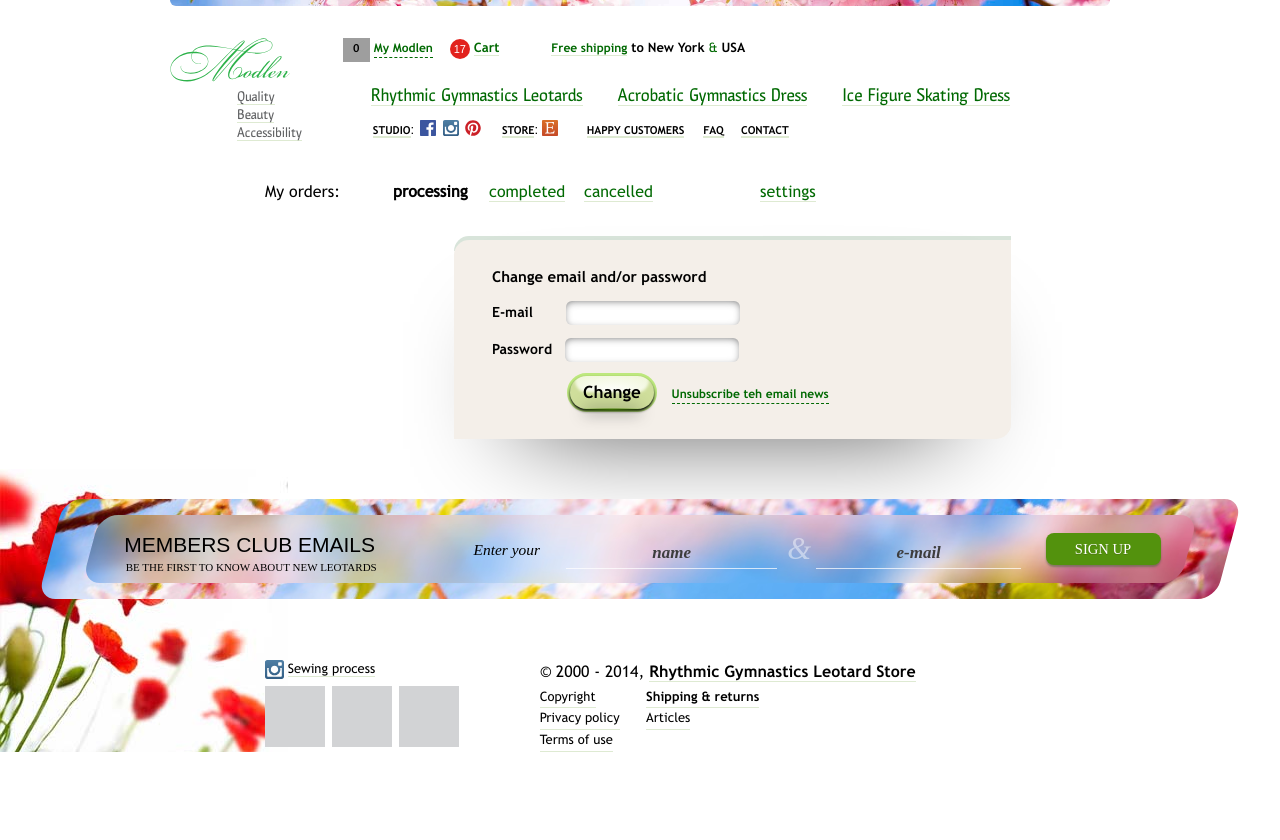
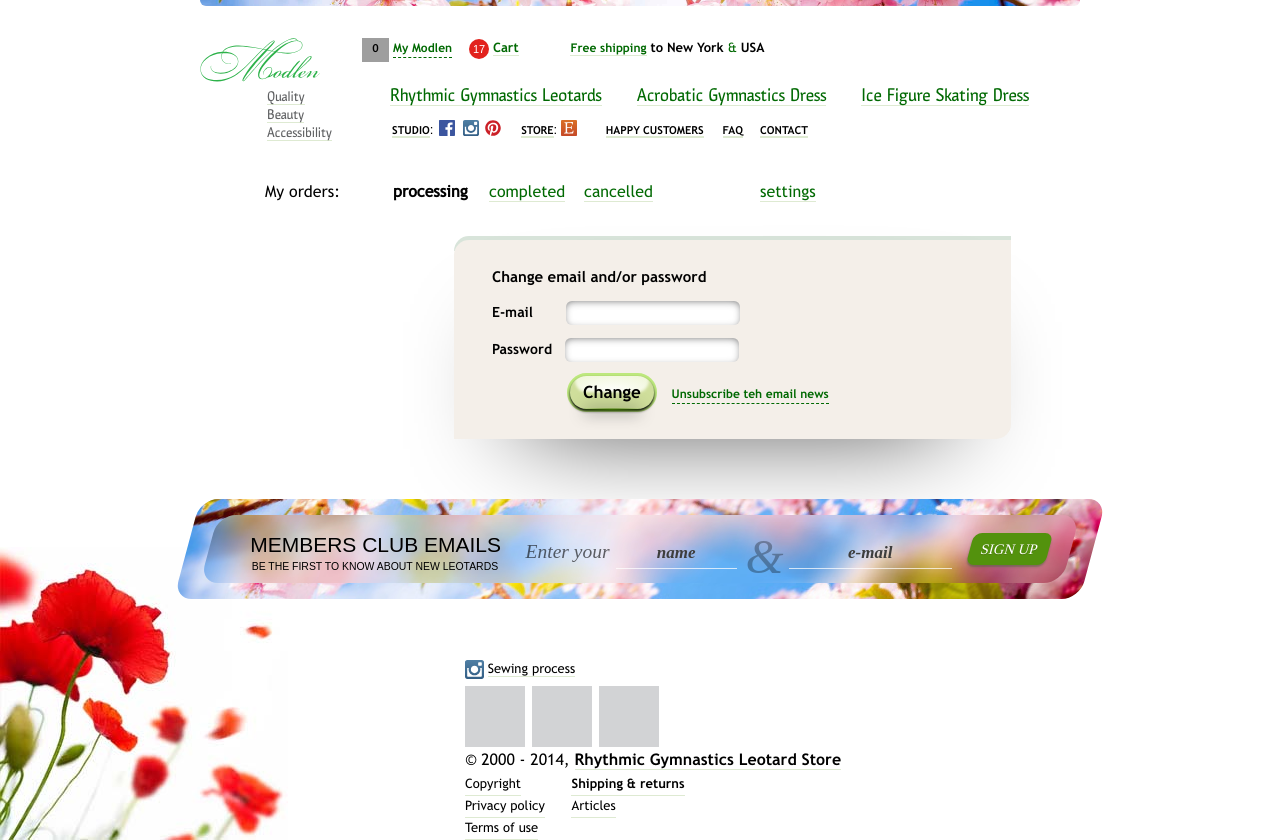
Before and after one commit to rogozhnikoff/modlen-html, a PHP site: page /change-mail.php in a window 1280 px wide. Before the commit the page ends 752 px from the top, so only its background shows below. Run offline with PHP 8.4, Linux system fonts and the light colour scheme; grey boxes are pictures that could not be loaded.

Commit message:
footer-banner

```diff
--- a/_footer.php
+++ b/_footer.php
@@ -17,7 +17,7 @@
 
                 <p class="and">&amp;</p>
                 <input class="field field-2" name="name" placeholder="e-mail" type="email">
-                <button class="_button">SIGN UP&nbsp;</button>
+                <button class="sbtn sbtn_skew">SIGN UP&nbsp;</button>
 
             </div>
 
--- a/_header.php
+++ b/_header.php
@@ -31,6 +31,7 @@
     <link rel="stylesheet" href="css/size-list.css"/>
     <link rel="stylesheet" href="css/measure-list.css"/>
     <link rel="stylesheet" href="css/delivery.css"/>
+    <link rel="stylesheet" href="css/foot-banner.css"/>
     <link rel="stylesheet" href="css/data-list.css"/>
     <link rel="stylesheet" href="css/modlen.css"/>
 
--- /dev/null
+++ b/css/foot-banner.css
@@ -0,0 +1,188 @@
+
+.and {
+    clear: both;
+    z-index: 3;
+    margin: -71px 0 0 62%;
+    /*background-color: rgba(255, 255, 255, 0);*/
+    font: italic 400 6em/1.23 'PT Sans';
+    color: rgba(0, 0, 0, .3)
+}
+
+.and, .element {
+    position: relative;
+    float: left
+}
+
+.element {
+    border-radius: 18px;
+    background-repeat: no-repeat;
+    -webkit-background-size: cover;
+    background-size: cover;
+    background-position: center center;
+    background-color: #dedede
+}
+
+.enter-your {
+    float: left;
+    z-index: 6;
+    margin: -60px 0 0 36.99844%;
+    font: italic 400 2.4em/1.38 'PT Sans'
+}
+
+.enter-your, .field {
+    position: relative;
+    color: rgba(0, 0, 0, .6)
+}
+
+.field {
+    display: block;
+    float: right;
+    height: 29px;
+    margin-top: -60px;
+    padding: 0 10px;
+    border: none;
+    border-bottom: 1px solid rgba(255, 255, 255, .72);
+    background-color: rgba(242, 242, 242, 0);
+    font: italic 700 17px/1.38 'PT Sans';
+    text-align: center;
+    outline: none;
+    -webkit-transition: all 0.3s;
+    -moz-transition: all 0.3s;
+    -ms-transition: all 0.3s;
+    -o-transition: all 0.3s;
+    transition: all 0.3s;
+}
+
+.field::-webkit-input-placeholder {
+    color: #3d3d3d;
+}
+
+.header {
+    font-size: 21px;
+}
+
+.header, .header-text {
+    font-family: "PT_Sans-Narrow-Regular", Arial, "Helvetica Neue", Helvetica, sans-serif;
+    float: left;
+    line-height: 1.38;
+    text-transform: uppercase;
+    color: #000
+}
+
+.header-text {
+    clear: both;
+    margin-left: .56476%;
+    font-size: 1.285em;
+}
+
+.memberclub-header {
+    position: relative;
+    float: left;
+    z-index: 9;
+    width: 270px;
+    height: 41px;
+    margin: -68px 0 0 5.7%
+}
+
+.sbtn {
+    padding: 0;
+    display: block;
+    position: relative;
+    float: right;
+    clear: both;
+    z-index: 2;
+    width: 9%;
+    height: 32px;
+    margin: -66px 3.5% 0 0;
+    border-radius: 8px;
+    background: #53920d;
+    -webkit-box-shadow: 0 2px 2px rgba(59, 98, 54, .5);
+    box-shadow: 0 2px 2px rgba(59, 98, 54, .5);
+    text-shadow: 0 1px 0 rgba(67, 95, 17, .5);
+    font: 400 1.8em/2.08 'PT Sans';
+    text-align: center;
+    text-indent: 3px;
+    color: #fff
+}
+
+.sbtn:hover {
+    background: #335b09;
+}
+
+.sbtn_skew {
+    -webkit-transform: skewX(-15deg);
+    -moz-transform: skewX(-15deg);
+    -ms-transform: skewX(-15deg);
+    -o-transform: skewX(-15deg);
+    transform: skewX(-15deg);
+    -webkit-background-size: cover;
+    background-size: cover;
+}
+
+/*._button {*/
+/*padding: 0;*/
+/*display: block;*/
+/*position: relative;*/
+/*float: right;*/
+/*clear: both;*/
+/*z-index: 2;*/
+/*width: 9%;*/
+/*height: 32px;*/
+/*margin: -66px 9.3% 0 0;*/
+/*border-radius: 8px;*/
+/*background: #53920d;*/
+/*-webkit-box-shadow: 0 2px 2px rgba(59, 98, 54, .5);*/
+/*box-shadow: 0 2px 2px rgba(59, 98, 54, .5);*/
+/*text-shadow: 0 1px 0 rgba(67, 95, 17, .5);*/
+/*font: 400 1.8em/2.08 'PT Sans';*/
+/*text-align: center;*/
+/*text-indent: 3px;*/
+/*color: #fff*/
+/*}*/
+
+/*._button:hover {*/
+/*background: #335b09;*/
+/*}*/
+
+.element-1 {
+    z-index: 0;
+    width: 103%;
+    height: 100px;
+    margin-left: -1.5%;
+    background: url("../img/texture/Spring-2_spam-1.jpg");
+    -webkit-transform: skewX(-15deg);
+    -moz-transform: skewX(-15deg);
+    -ms-transform: skewX(-15deg);
+    -o-transform: skewX(-15deg);
+    transform: skewX(-15deg);
+    -webkit-background-size: cover;
+    background-size: cover;
+}
+
+.element-2 {
+    clear: both;
+    z-index: 1;
+    width: 98%;
+    height: 68px;
+    margin: -84px 0 0 1%;
+    background: url("../img/texture/Spring-2_spam-2blur.jpg");
+    -webkit-background-size: cover;
+    background-size: cover;
+    -webkit-transform: skewX(-15deg);
+    -moz-transform: skewX(-15deg);
+    -ms-transform: skewX(-15deg);
+    -o-transform: skewX(-15deg);
+    transform: skewX(-15deg);
+}
+
+.field-1 {
+    z-index: 5;
+    width: 11.5%;
+    margin-right: 39%
+}
+
+.field-2 {
+    z-index: 4;
+    width: 16.2%;
+    margin-right: 14.6%;
+}
--- a/css/foot.css
+++ b/css/foot.css
@@ -1,5 +1,5 @@
 .foot {
-    background: #fff url("../img/texture/footer-back-test.jpg") 0 30px no-repeat
+    background: #fff url("../img/texture/footer-back-test.jpg") left bottom no-repeat;
 }
 
 .foot__wrap {
--- a/css/modlen.css
+++ b/css/modlen.css
@@ -1,4 +1,3 @@
-
 
 .wrapper {
     position: relative;
@@ -8,22 +7,21 @@
 }
 
 .container {
-  min-width: 940px;
-  max-width: 1280px;
+    /*min-width: 940px;*/
+    /*max-width: 1280px;*/
+    width: 880px;
     margin-left: auto;
     margin-right: auto
 }
 
 .container__in {
-  max-width: 1000px;
+    /*max-width: 1000px;*/
     margin: auto;
 }
 
 .main__in {
     width: 100%
 }
-
-
 
 .navi-list__item {
     float: left;
@@ -40,10 +38,12 @@
     cursor: none;
 
 }
-.navi-list__item.active a{
+
+.navi-list__item.active a {
     color: #000;
     outline: none;
 }
+
 .navi-list__item.active:visited, .navi-list__item.active:link {
     color: #fff
 }
@@ -107,13 +107,6 @@
 .social-list__link:hover, .social-list__link:active {
     opacity: .8
 }
-
-
-
-
-
-
-
 
 .line-crow {
     border-bottom: 1px solid #ccc;
@@ -167,13 +160,6 @@
     margin: 50px auto
 }
 
-
-
-
-
-
-
-
 .bonus {
     color: #4e4e4e;
     vertical-align: top;
@@ -197,18 +183,13 @@
     padding-top: 5px
 }
 
-
-
 .boxy {
     font-family: 'GrossKunst'
 }
 
-
-
 .grid-sizer {
     width: 25%
 }
-
 
 .box_bt {
     border-top: 15px solid #d8e4da;
@@ -244,8 +225,6 @@
 .box__inner_pt_21 {
     padding-top: 23px
 }
-
-
 
 .red-line {
     position: absolute;
@@ -293,16 +272,17 @@
 
 }
 
-
 .change-mail__head {
     font-family: 'trebuchet_msbold';
     font-size: 15px
 }
-.change-mail{
+
+.change-mail {
     margin-left: 185px;
     text-align: center;
 
 }
+
 .change-mail__head_mb_12 {
     margin-bottom: 12px
 }
@@ -416,8 +396,6 @@
     max-width: 960px;
 }
 
-
-
 .input-wrap {
     position: relative
 }
@@ -436,8 +414,6 @@
     opacity: .6
 }
 
-
-
 .processing-order__my {
     /*margin: 0 0 0 264px*/
     margin-bottom: 36px;
@@ -452,8 +428,6 @@
     margin: 30px auto 30px;
 }
 
-
-
 .replace-list__item {
     margin: 0 0 5px
 }
@@ -468,11 +442,11 @@
     margin: 0 0 0 19px
 }
 
-
 .drop-list__item {
     margin-bottom: 9px;
 }
-.drop-list__item_mb{
+
+.drop-list__item_mb {
     margin-bottom: 0;
 }
 
@@ -482,7 +456,6 @@
     margin-bottom: 6px;
     padding-left: 13px;
 }
-
 
 .select-wrap {
     width: 165px;
@@ -548,7 +521,6 @@
     margin: 45px 0 0 0;
 }
 
-
 input[type=radio].deadline-radio {
     display: none
 }
@@ -573,10 +545,6 @@ input[type=radio].deadline-radio:checked + label.deadline-label:before {
     left: 5px
 }
 
-
-
-
-
 .pointer-wrap {
     position: relative
 }
@@ -589,9 +557,11 @@ input[type=radio].deadline-radio:checked + label.deadline-label:before {
     margin: 0 0 6px;
     cursor: pointer;
 }
-.color-list__item_custom{
+
+.color-list__item_custom {
     margin-top: 27px;
 }
+
 .color-list__item:hover .color-list__circle {
     background-color: #e5e5e5
 }
@@ -717,7 +687,7 @@ input[type=radio].deadline-radio:checked + label.deadline-label:before {
 .preview__bottom {
     position: relative;
     width: 85%;
-  margin: 30px auto 0 ;
+    margin: 30px auto 0;
 
 }
 
@@ -1097,8 +1067,6 @@ input[type=radio].deadline-radio:checked + label.deadline-label:before {
     width: 21px
 }
 
-
-
 .my-list {
     font-family: 'trebuchet_msregular';
     max-width: 750px;
@@ -1166,157 +1134,6 @@ input[type=radio].deadline-radio:checked + label.deadline-label:before {
 
 .fluid-span-1 {
     width: 100%
-}
-
-.and {
-  clear: both;
-  z-index: 3;
-  margin: -71px 0 0 61.5%;
-  background-color: rgba(255, 255, 255, 0);
-  font: italic 400 3.8em/1.38 'PT Sans';
-  color: rgba(255, 255, 255, .45)
-}
-
-.and, .element {
-  position: relative;
-  float: left
-}
-
-.element {
-  border-radius: 18px;
-  background-repeat: no-repeat;
-  -webkit-background-size: cover;
-  background-size: cover;
-  background-position: center center;
-  background-color: #dedede
-}
-
-.enter-your {
-  float: left;
-  z-index: 6;
-  margin: -60px 0 0 36.99844%;
-  font: italic 400 1.9em/1.38 'PT Sans'
-}
-
-.enter-your, .field {
-  position: relative;
-  color: #000
-}
-
-.field {
-  display: block;
-  float: right;
-  height: 29px;
-  margin-top: -60px;
-  padding: 0 10px;
-  border: none;
-  border-bottom: 1px solid rgba(255, 255, 255, .72);
-  background-color: rgba(242, 242, 242, 0);
-  font: italic 700 17px/1.38 'PT Sans';
-  text-align: center;
-  outline: none;
-  -webkit-transition: all 0.3s;
-  -moz-transition: all 0.3s;
-  -ms-transition: all 0.3s;
-  -o-transition: all 0.3s;
-  transition: all 0.3s;
-}
-.field::-webkit-input-placeholder{
-  color: #3d3d3d;
-}
-
-.header {
-  font-family: "PT_Sans-Narrow-Regular", Arial, "Helvetica Neue", Helvetica, sans-serif;
-  font-size: 21px;
-}
-
-.header, .header-text {
-  float: left;
-  line-height: 1.38;
-  text-transform: uppercase;
-  color: #000
-}
-
-.header-text {
-  clear: both;
-  margin-left: .56476%;
-  font-size: 11px;
-}
-
-.memberclub-header {
-  position: relative;
-  float: left;
-  z-index: 9;
-  width: 270px;
-  height: 41px;
-  margin: -68px 0 0 9.7%
-}
-
-._button {
-  padding: 0;
-  display: block;
-  position: relative;
-  float: right;
-  clear: both;
-  z-index: 2;
-  width: 9%;
-  height: 32px;
-  margin: -66px 9.3% 0 0;
-  border-radius: 8px;
-  background: #53920d;
-  -webkit-box-shadow: 0 2px 2px rgba(59, 98, 54, .5);
-  box-shadow: 0 2px 2px rgba(59, 98, 54, .5);
-  text-shadow: 0 1px 0 rgba(67, 95, 17, .5);
-  font: 400 1.8em/2.08 'PT Sans';
-  text-align: center;
-  text-indent: 3px;
-  color: #fff
-}
-._button:hover{
-  background: #335b09;
-}
-
-.element-1 {
-  z-index: 0;
-  width: 92%;
-  height: 100px;
-  margin-left: 4%;
-  background: url("../img/texture/Spring-2_spam-1.jpg");
-  -webkit-transform: skewX(-15deg);
-  -moz-transform: skewX(-15deg);
-  -ms-transform: skewX(-15deg);
-  -o-transform: skewX(-15deg);
-  transform: skewX(-15deg);
-  -webkit-background-size: cover;
-  background-size: cover;
-}
-
-.element-2 {
-  clear: both;
-  z-index: 1;
-  width: 85.8%;
-  height: 68px;
-  margin: -84px 0 0 7.1%;
-  background: url("../img/texture/Spring-2_spam-2blur.jpg");
-  -webkit-background-size: cover;
-  background-size: cover;
-  -webkit-transform: skewX(-15deg);
-  -moz-transform: skewX(-15deg);
-  -ms-transform: skewX(-15deg);
-  -o-transform: skewX(-15deg);
-  transform: skewX(-15deg);
-}
-
-.field-1 {
-  z-index: 5;
-  width: 14.9%;
-  margin-right: 39.3%
-}
-
-.field-2 {
-  z-index: 4;
-  width: 14.4984375%;
-  margin-right: 20.2%
 }
 
 .blurJS {
@@ -1339,8 +1156,6 @@ input[type=radio].deadline-radio:checked + label.deadline-label:before {
     z-index: 11
 }
 
-
-
 .spb-block {
     padding: 50px 20px
 }
@@ -1419,7 +1234,8 @@ a.small_cart {
     margin-top: 5px;
     color: #5f6062;
 }
-.banner_txt .fa-eur{
+
+.banner_txt .fa-eur {
     font-size: 12px;
 }
 
@@ -1429,23 +1245,27 @@ a.small_cart {
     font-family: "GrossKunst";
     margin-top: 16px;
 }
-.banner__arrow{
+
+.banner__arrow {
     -webkit-transition: all 0.3s;
     -moz-transition: all 0.3s;
     -ms-transition: all 0.3s;
     -o-transition: all 0.3s;
     transition: all 0.3s;
 }
-.banner__arrow a{
+
+.banner__arrow a {
     display: inline-block;
     position: relative;
     line-height: 1.9;
     color: #fff;
-  padding: 0 10px	;
-}
-.banner__arrow a:hover{
+    padding: 0 10px;
+}
+
+.banner__arrow a:hover {
     color: #f5f5f5;
 }
+
 .gallery {
     width: 100%;
     font-size: 0;
@@ -1482,7 +1302,8 @@ a.small_cart {
     transition: all 0.3s;
 
 }
-.gallery__img-link + .active{
+
+.gallery__img-link + .active {
     -webkit-transform: scale(1.3);
     -moz-transform: scale(1.3);
     -ms-transform: scale(1.3);
@@ -1490,6 +1311,7 @@ a.small_cart {
     transform: scale(1.3);
     box-shadow: 0 0 10px #ccc;
 }
+
 .gallery__img-link:hover {
     -webkit-transform: scale(1.3);
     -moz-transform: scale(1.3);
@@ -1517,7 +1339,8 @@ a.small_cart {
 .jumpsuit td {
     color: #1b1b1b;
 }
-.jumpsuit select{
+
+.jumpsuit select {
     background: red;
     height: 22px;
     text-decoration: none;
@@ -1571,29 +1394,27 @@ a.small_cart {
     margin: auto;
 }
 
-.arrow-small{
+.arrow-small {
     width: 96px;
     margin-right: 52px;
 }
 
-
-
-.clearfix{
-
-}
-.clearfix:after{
+.clearfix {
+
+}
+
+.clearfix:after {
     clear: both;
     content: '';
     display: table;
 
 }
 
-#country-select{
+#country-select {
     width: 100%;
 
 }
 
-
-#tel{
+#tel {
     width: 40%;
 }
```
Lines whose indentation alone changed are shown as unchanged.
